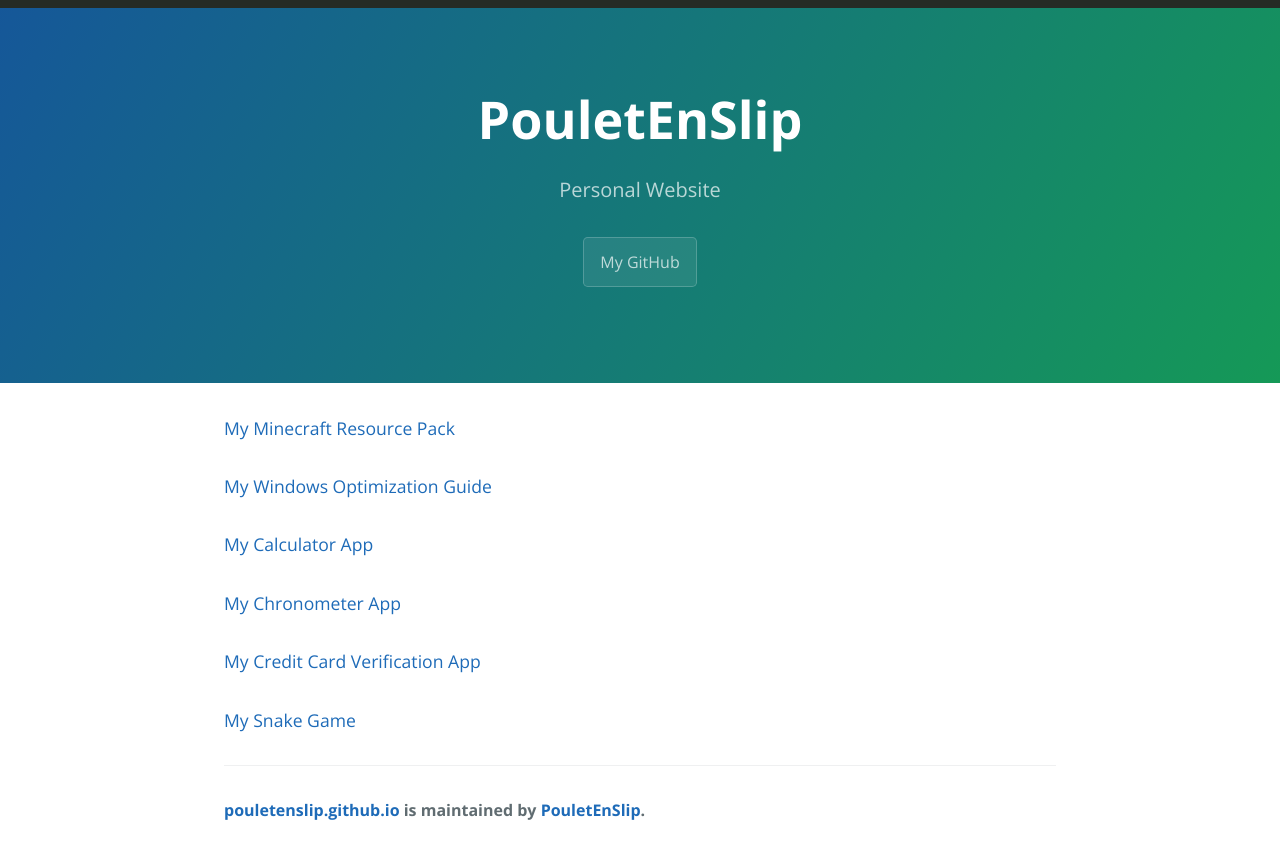
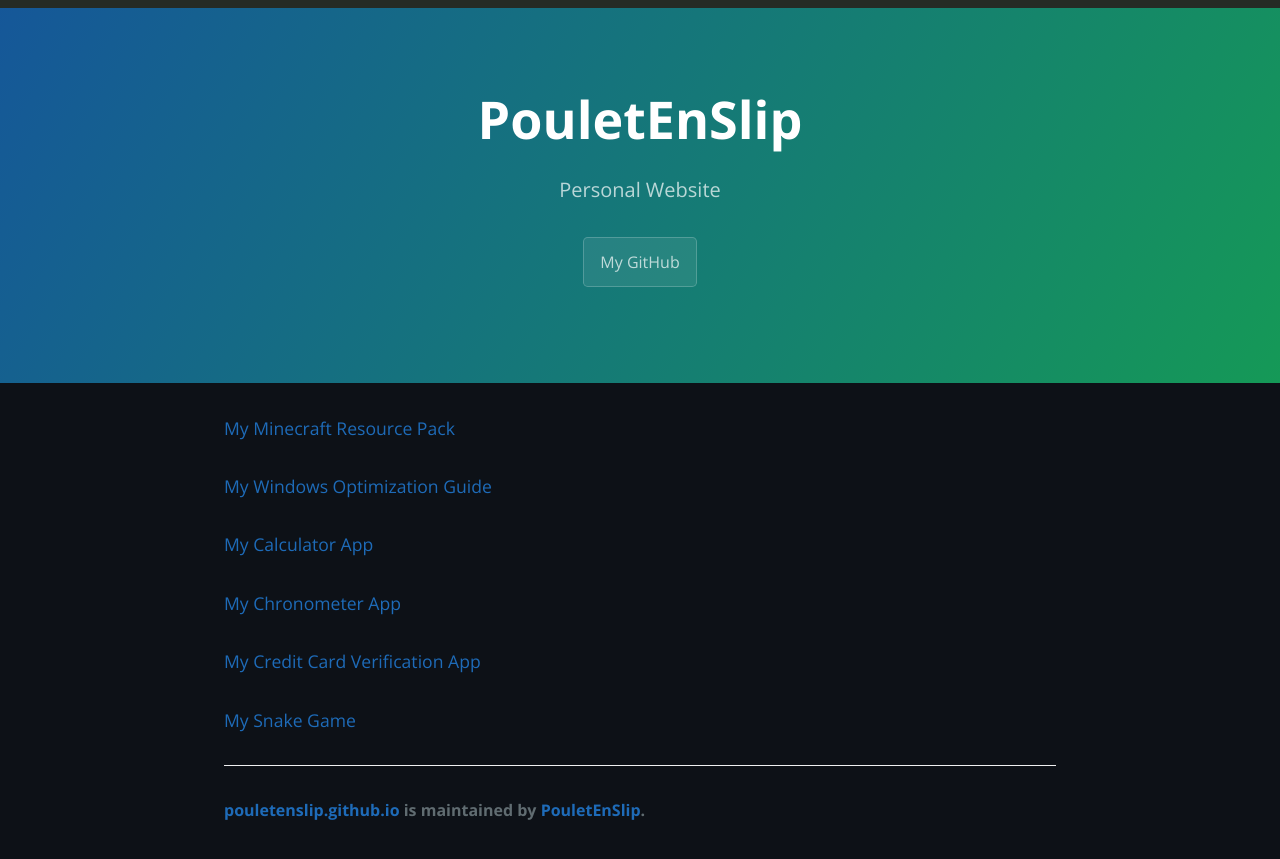
Before and after one commit to PouletEnSlip/pouletenslip.github.io, a Jekyll site: the page built from index.md, in a window 1280 px wide. Shown: the top 859 px of the page. Built offline with Jekyll 4.4.1, drawn with Linux system fonts in a browser that asks for light colours; comment, search, counter and statistics services are not loaded.

Commit message:
Update style2.css

```diff
--- a/css/style2.css
+++ b/css/style2.css
@@ -1,3 +1,7 @@
+body {
+  background-color: #0d1117;
+}
+
 .progressionbar {
   position: fixed;
   top: 0;
```
